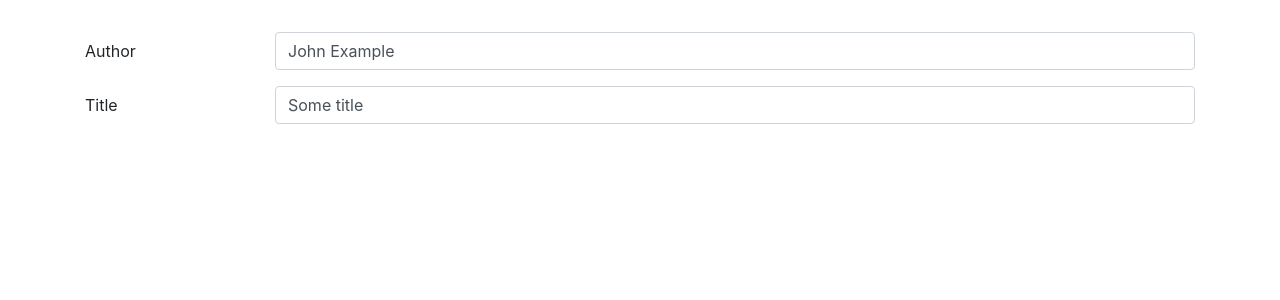
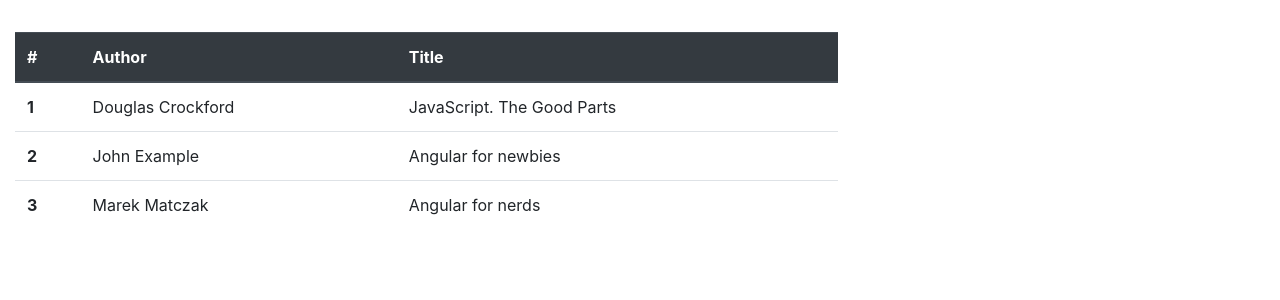
Before and after one commit to mmatczak/ng-training-23.09.2020, an Angular app: page / in a window 1280 px wide. Shown: the top 300 px of the page. Built offline with nearby package versions, Linux system fonts and the light colour scheme.

Commit message:
master details

```diff
--- a/src/app/app.component.html
+++ b/src/app/app.component.html
@@ -1,3 +1,3 @@
-<section class="container">
-  <app-book-details></app-book-details>
+<section class="container-fluid">
+  <app-book-overview></app-book-overview>
 </section>
--- a/src/app/book/book-details/book-details.component.html
+++ b/src/app/book/book-details/book-details.component.html
@@ -1,4 +1,4 @@
-<form>
+<form (submit)="notifyOnBookUpdate($event)">
   <div class="form-group row">
     <label for="author" class="col-sm-2 col-form-label">Author</label>
     <div class="col-sm-10">
@@ -13,4 +13,7 @@
              [value]="book.title">
     </div>
   </div>
+  <div class="row">
+    <button type="submit" class="btn btn-primary col-4">Populate</button>
+  </div>
 </form>
--- a/src/app/book/book-details/book-details.component.ts
+++ b/src/app/book/book-details/book-details.component.ts
@@ -1,4 +1,4 @@
-import {Component} from '@angular/core';
+import {Component, EventEmitter, Input, Output} from '@angular/core';
 import {Book} from '../book';
 
 @Component({
@@ -7,12 +7,24 @@ import {Book} from '../book';
   styleUrls: ['./book-details.component.scss']
 })
 export class BookDetailsComponent {
+  @Input()
   book: Book;
 
-  constructor() {
-    this.book = {
-      author: 'John Example',
-      title: 'Some title'
+  @Output()
+  bookUpdate = new EventEmitter<Book>();
+
+  notifyOnBookUpdate(event: Event): void {
+    event.preventDefault();
+    const form = event.target as HTMLFormElement;
+    const authorElement = form.querySelector<HTMLInputElement>('#author');
+    const titleElement = form.querySelector<HTMLInputElement>('#title');
+
+    const updatedBook: Book = {
+      id: this.book.id,
+      author: authorElement.value,
+      title: titleElement.value
     };
+
+    this.bookUpdate.emit(updatedBook);
   }
 }
--- /dev/null
+++ b/src/app/book/book-overview/book-overview.component.html
@@ -0,0 +1,27 @@
+<div class="row">
+  <section class="col-8">
+    <table class="table table-hover">
+      <thead class="thead-dark">
+      <tr>
+        <th scope="col">#</th>
+        <th scope="col">Author</th>
+        <th scope="col">Title</th>
+      </tr>
+      </thead>
+      <tbody>
+      <tr *ngFor="let book of books; index as i"
+          (click)="selectBook(book)"
+          [class.table-active]="isBookSelected(book)" >
+        <th scope="row">{{i + 1}}</th>
+        <td>{{book.author}}</td>
+        <td>{{book.title}}</td>
+      </tr>
+      </tbody>
+    </table>
+  </section>
+  <section class="col-4">
+    <app-book-details *ngIf="selectedBook"
+                      [book]="selectedBook"
+                      (bookUpdate)="updateBook($event)"></app-book-details>
+  </section>
+</div>
--- /dev/null
+++ b/src/app/book/book-overview/book-overview.component.scss
@@ -0,0 +1,3 @@
+table > tbody > tr {
+  cursor: pointer;
+}
--- /dev/null
+++ b/src/app/book/book-overview/book-overview.component.ts
@@ -0,0 +1,46 @@
+import {Component} from '@angular/core';
+import {Book} from '../book';
+
+@Component({
+  selector: 'app-book-overview',
+  templateUrl: './book-overview.component.html',
+  styleUrls: ['./book-overview.component.scss']
+})
+export class BookOverviewComponent {
+  books: Book[];
+  selectedBook: Book | null = null;
+
+  constructor() {
+    this.books = [
+      {
+        id: 0,
+        author: 'Douglas Crockford',
+        title: 'JavaScript. The Good Parts'
+      },
+      {
+        id: 1,
+        author: 'John Example',
+        title: 'Angular for newbies'
+      },
+      {
+        id: 2,
+        author: 'Marek Matczak',
+        title: 'Angular for nerds'
+      }
+    ];
+  }
+
+  selectBook(book: Book): void {
+    this.selectedBook = book;
+  }
+
+  isBookSelected(book: Book): boolean {
+    return book === this.selectedBook;
+  }
+
+  updateBook(bookToUpdate: Book): void {
+    this.books = this.books.map(
+      book => book.id === bookToUpdate.id ? bookToUpdate : book);
+    this.selectBook(bookToUpdate);
+  }
+}
--- a/src/app/book/book.module.ts
+++ b/src/app/book/book.module.ts
@@ -1,11 +1,12 @@
 import {NgModule} from '@angular/core';
 import {CommonModule} from '@angular/common';
 import {BookDetailsComponent} from './book-details/book-details.component';
+import { BookOverviewComponent } from './book-overview/book-overview.component';
 
 @NgModule({
-  declarations: [BookDetailsComponent],
+  declarations: [BookDetailsComponent, BookOverviewComponent],
   exports: [
-    BookDetailsComponent
+    BookOverviewComponent
   ],
   imports: [
     CommonModule
--- a/src/app/book/book.ts
+++ b/src/app/book/book.ts
@@ -1,4 +1,5 @@
 export interface Book {
+  id: number;
   author: string;
   title: string;
 }
```
Also changed, not shown: 1 other file (tests, documents, lock files or other folders).
